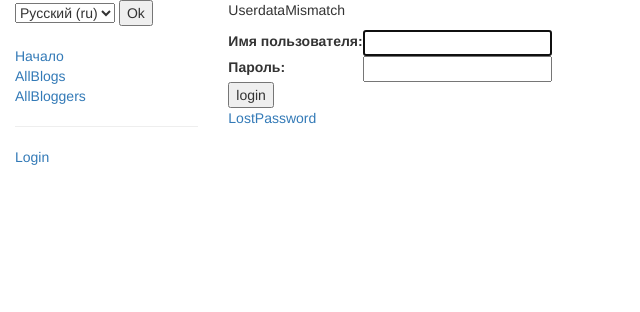
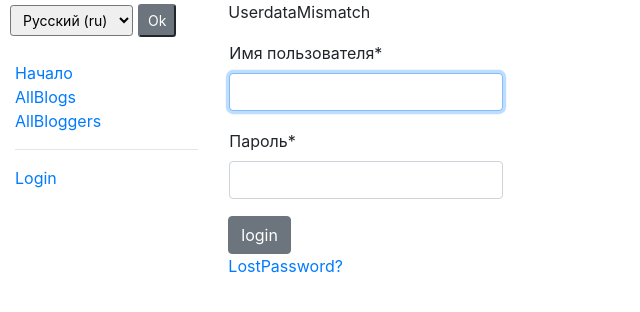
Before and after one commit to pacifikus/miniBlog, a Django app: page /accounts/login/?next=/blog/blogs/1/posts/1/newcomment in a window 1280 px wide. Shown: the top 312 px of the page, without its empty margins (0-640 px from the left). Run offline with Django 3.2, Linux system fonts and the light colour scheme; some libraries are stand-ins or nearby versions.

Commit message:
Add crispy-forms and bootstrap4 styles

```diff
--- a/Blog/Blog/settings.py
+++ b/Blog/Blog/settings.py
@@ -38,7 +38,10 @@
     'django.contrib.sessions',
     'django.contrib.messages',
     'django.contrib.staticfiles',
+    'crispy_forms',
 ]
+
+CRISPY_TEMPLATE_PACK = 'bootstrap4'
 
 MIDDLEWARE = [
     'django.middleware.security.SecurityMiddleware',
--- a/Blog/miniBlog/templates/base_site.html
+++ b/Blog/miniBlog/templates/base_site.html
@@ -5,7 +5,7 @@
   {% block title %}<title>MiniBlog</title>{% endblock %}
   <meta charset="utf-8">
   <meta name="viewport" content="width=device-width, initial-scale=1">
-  <link rel="stylesheet" href="https://maxcdn.bootstrapcdn.com/bootstrap/3.3.7/css/bootstrap.min.css">
+  <link rel="stylesheet" href="https://maxcdn.bootstrapcdn.com/bootstrap//4.1.3/css/bootstrap.min.css">
   <script src="https://ajax.googleapis.com/ajax/libs/jquery/1.12.4/jquery.min.js"></script>
   <script src="https://maxcdn.bootstrapcdn.com/bootstrap/3.3.7/js/bootstrap.min.js"></script>
 
@@ -19,9 +19,11 @@
       <div class="col-sm-2">
       {% block sidebar %}
       {% load i18n %}
-      <form action="{% url 'set_language' %}" method="post">{% csrf_token %}
+      <form action="{% url 'set_language' %}" method="post">
+          {% csrf_token %}
           <input name="next" type="hidden" value="{{ redirect_to }}">
-          <select name="language">
+          <div class="form-row align-items-center">
+              <select name="language" class="form-control-sm">
                   {% get_current_language as LANGUAGE_CODE %}
                   {% get_available_languages as LANGUAGES %}
                   {% get_language_info_list for LANGUAGES as languages %}
@@ -31,7 +33,10 @@
                       </option>
                   {% endfor %}
               </select>
-          <input type="submit" value="Ok">
+              <div class="col-auto my-1">
+                <input type="submit" value="Ok" class="btn-sm btn-secondary">
+              </div>
+          </div>
       </form>
       <ul class="sidebar-nav">
           <li><a href="{% url 'index' %}">{% trans 'Home' %}</a></li>
--- a/Blog/miniBlog/templates/index.html
+++ b/Blog/miniBlog/templates/index.html
@@ -11,7 +11,7 @@
     <li><strong>{% trans 'Bloggers' %}:</strong> {{ num_bloggers }}</li>
     <li><strong>{% trans 'Posts' %}:</strong> {{ num_messages }}</li>
 </ul>
-<div style="margin-left:20px;margin-top:20px">
+<div style="margin-top:20px">
     <h4>3 {% trans 'Recent' %}</h4>
     {% for post in recent_posts %}
         <hr>
--- a/Blog/miniBlog/templates/miniBlog/new_comment.html
+++ b/Blog/miniBlog/templates/miniBlog/new_comment.html
@@ -1,14 +1,15 @@
 {% extends "base_site.html" %}
 {% block content %}
+{% load crispy_forms_tags %}
 {% load i18n %}
     <h1>{% trans 'AddNewComment' %}</h1>
     <p>{% trans 'Author' %}: {{user.get_username}}</p>
     <form action="" method="post">
         {% csrf_token %}
         <table>
-        {{ form }}
+        {{ form|crispy  }}
         </table>
-        <input type="submit" value="{% trans 'Add' %}" />
+        <input type="submit" value="{% trans 'Add' %}" class="btn btn-secondary" />
     </form>
 
 {% endblock %}
--- a/Blog/miniBlog/templates/registration/login.html
+++ b/Blog/miniBlog/templates/registration/login.html
@@ -8,23 +8,19 @@
 
 <form method="post" action="{% url 'login' %}">
 {% csrf_token %}
+{% load crispy_forms_tags %}
 <table>
-
-<tr>
-  <td>{{ form.username.label_tag }}</td>
-  <td>{{ form.username }}</td>
-</tr>
-
-<tr>
-  <td>{{ form.password.label_tag }}</td>
-  <td>{{ form.password }}</td>
-</tr>
+  <tr>
+    <td>{{ form.username|as_crispy_field }}</td>
+  </tr>
+  <tr>
+    <td>{{ form.password|as_crispy_field }}</td>
+  </tr>
 </table>
-
-<input type="submit" value="login" />
+<input type="submit" value="login" class="btn btn-secondary"/>
 <input type="hidden" name="next" value="{{ next }}" />
 </form>
 
-<p><a href="{% url 'password_reset' %}">{% trans 'LostPassword' %}</a></p>
+<p><a href="{% url 'password_reset' %}">{% trans 'LostPassword' %}?</a></p>
 
 {% endblock %}
--- a/Blog/miniBlog/templates/registration/password_reset_form.html
+++ b/Blog/miniBlog/templates/registration/password_reset_form.html
@@ -1,10 +1,12 @@
 {% extends "base_site.html" %}
 {% block content %}
 {% load i18n %}
+{% load crispy_forms_tags %}
+<h1>{% trans 'PassReset' %}</h1>
 <form action="" method="post">{% csrf_token %}
     {% if form.email.errors %} {{ form.email.errors }} {% endif %}
-        <p>{{ form.email }}</p>
-    <input type="submit" class="btn btn-default btn-lg" value="{% trans 'Reset' %}" />
+        <p>{{ form.email|as_crispy_field }}</p>
+    <input type="submit" class="btn btn-secondary" value="{% trans 'Reset' %}" />
 </form>
 
 {% endblock %}
--- a/requirements.txt
+++ b/requirements.txt
@@ -1,5 +1,6 @@
 asgiref==3.2.10
 Django==3.0.8
+django-crispy-forms==1.9.1
 Pillow==7.2.0
 pytz==2020.1
 sqlparse==0.3.1
```
Also changed, not shown: Blog/db.sqlite3, README.md. Lines whose indentation alone changed are shown as unchanged.
